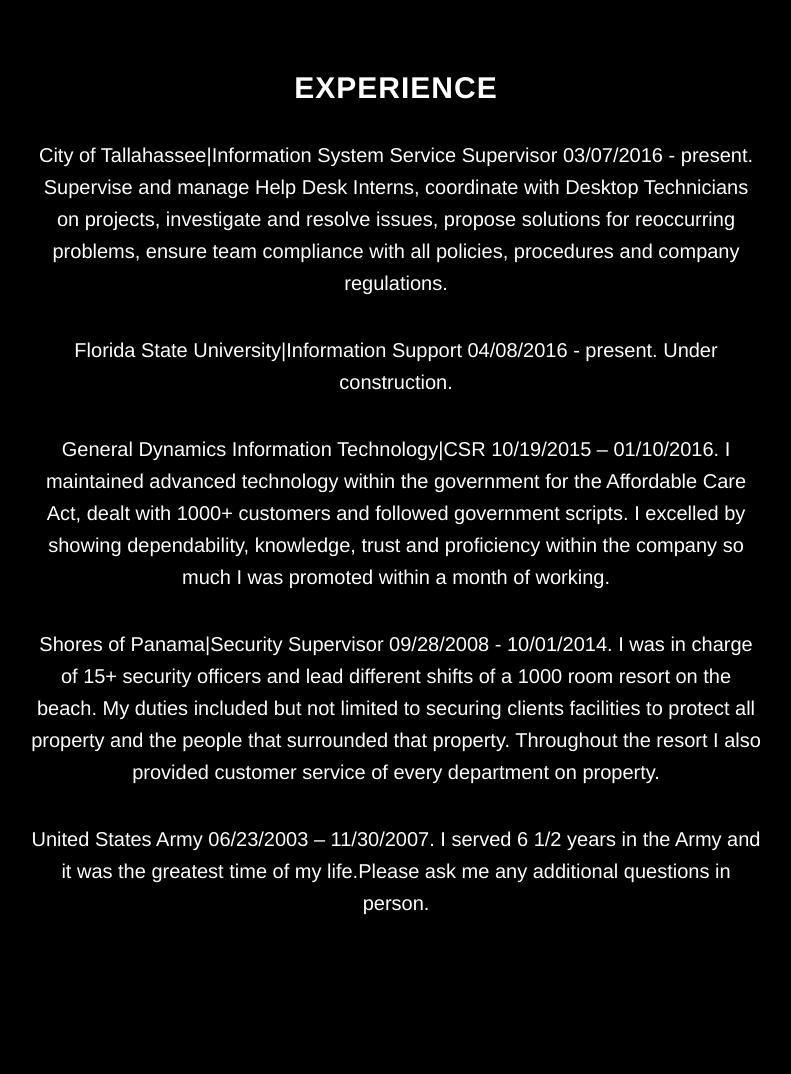
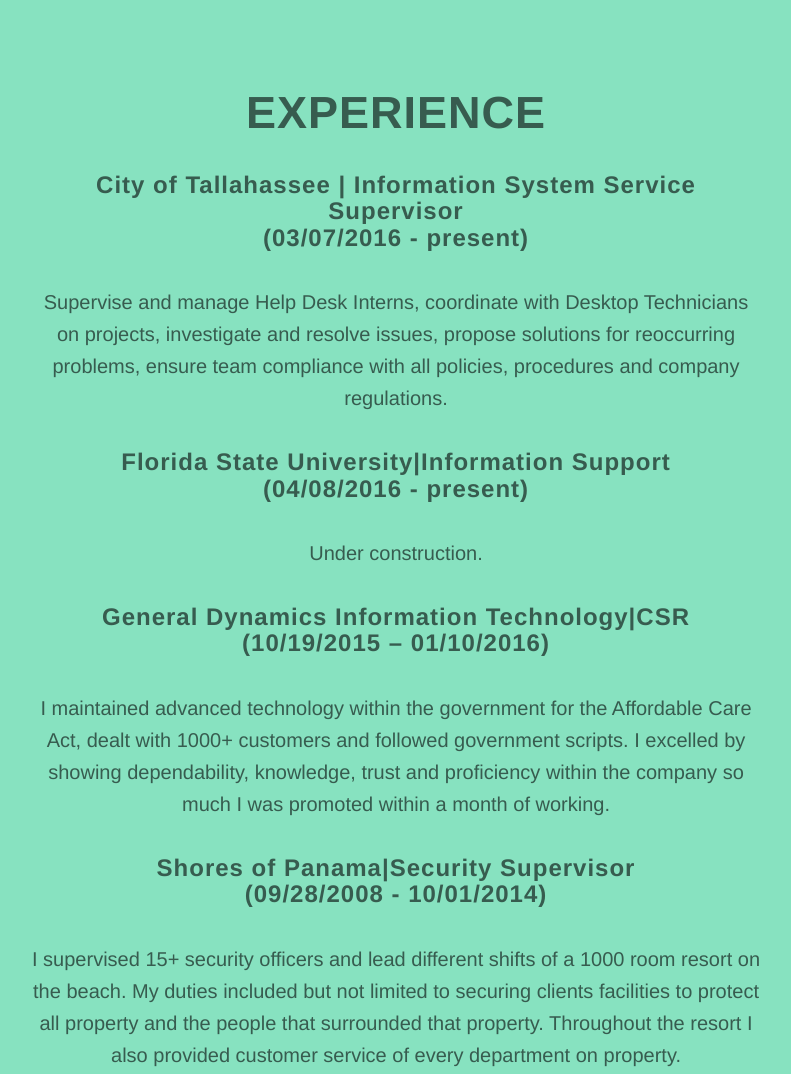
Before and after one commit to zd10c/zd10c.github.io, a plain HTML site: page index.html in a window 1280 px wide. Shown: the part 1720-2794 px from the top of the page, without its empty margins (244-1035 px from the left). Drawn offline with Linux system fonts and the light colour scheme; a web font is replaced by a local one.

Commit message:
updated information

```diff
--- a/css/grayscale.css
+++ b/css/grayscale.css
@@ -3,6 +3,17 @@
  * Code licensed under the Apache License v2.0.
  * For details, see http://www.apache.org/licenses/LICENSE-2.0.
  */
+#about{
+     background-color: #42DCA3;
+     color: #1C5C45;
+}
+#download{
+      background-color: #87E2C0;
+      color: #375C4F;
+}
+#pendergast{
+       background-color: #1C5C45;
+}
 
 body {
     width: 100%;
@@ -19,7 +30,6 @@ html {
 
 h1,
 h2,
-h3,
 h4,
 h5,
 h6 {
@@ -29,7 +39,15 @@ h6 {
     font-weight: 700;
     letter-spacing: 1px;
 }
-
+h2 {
+     font-size: 45px;
+}
+h3 {
+    margin: 0 0 35px;
+    font-family: Montserrat,"Helvetica Neue",Helvetica,Arial,sans-serif;
+    font-weight: 700;
+    letter-spacing: 1px;
+}
 p {
     margin: 0 0 25px;
     font-size: 20px;
@@ -179,7 +197,8 @@ a:focus {
     }
 
     .intro .intro-body .brand-heading {
-        font-size: 100px;
+        font-size:
+         100px;
     }
 
     .intro .intro-body .intro-text {
@@ -268,7 +287,7 @@ a:focus {
 .download-section {
     width: 100%;
     padding: 50px 0;
-    color: #fff;
+
     background: <--url(../img/downloads-bg.jpg) no-repeat center center scroll;-->
     background-color: #000;
     -webkit-background-size: cover;
--- a/index.html
+++ b/index.html
@@ -110,18 +110,19 @@
             <div class="container">
                 <div class="col-lg-8 col-lg-offset-2">
                     <h2>Experience</h2>
-                    <p>City of Tallahassee|Information System Service Supervisor 03/07/2016 - present. Supervise and manage Help Desk Interns, coordinate with Desktop Technicians on projects, investigate and resolve issues, propose solutions for reoccurring problems, ensure team compliance with all policies, procedures and company regulations. <p>
-                    <p>Florida State University|Information Support 04/08/2016 - present. Under construction.<p>
-                    <p>General Dynamics Information Technology|CSR 10/19/2015 – 01/10/2016. I maintained advanced technology within the government for the Affordable Care Act, dealt with 1000+ customers and followed government scripts. I excelled by showing dependability, knowledge, trust and proficiency within the company so much I was promoted within a month of working.<p>
-                    <p>Shores of Panama|Security Supervisor 09/28/2008 - 10/01/2014. I was in charge of 15+ security officers and lead different shifts of a 1000 room resort on the beach. My duties included but not limited to securing clients facilities to protect all property and the people that surrounded that property. Throughout the resort I also provided customer service of every department on property.</p>
-                    <p>United States Army 06/23/2003 – 11/30/2007. I served 6 1/2 years in the Army and it was the greatest time of my life.Please ask me any additional questions in person.</p>
+                    <h3>City of Tallahassee | Information System Service Supervisor<br/>(03/07/2016 - present)</h3>
+                    <p>Supervise and manage Help Desk Interns, coordinate with Desktop Technicians on projects, investigate and resolve issues, propose solutions for reoccurring problems, ensure team compliance with all policies, procedures and company regulations. <p>
+                    <h3>Florida State University|Information Support<br/>(04/08/2016 - present) </h3> <p> Under construction.</p>
+                    <h3>General Dynamics Information Technology|CSR<br/>(10/19/2015 – 01/10/2016) </h3> <p> I maintained advanced technology within the government for the Affordable Care Act, dealt with 1000+ customers and followed government scripts. I excelled by showing dependability, knowledge, trust and proficiency within the company so much I was promoted within a month of working.</p>
+                    <h3>Shores of Panama|Security Supervisor<br/>(09/28/2008 - 10/01/2014) </h3> <p> I supervised 15+ security officers and lead different shifts of a 1000 room resort on the beach. My duties included but not limited to securing clients facilities to protect all property and the people that surrounded that property. Throughout the resort I also provided customer service of every department on property.</p>
+                    <h3>United States Army<br/>(06/23/2003 – 11/30/2007) </h3> <p> I served 6 1/2 years in the Army and it was the greatest time of my life.Please ask me any additional questions in person.</p>
                     <!--<a href="http://startbootstrap.com/template-overviews/grayscale/" class="btn btn-default btn-lg">Visit Download Page</a>-->
                 </div>
             </div>
         </div>
     </section>
 
-    <section id="download" class="content-section text-center">
+    <section id="andrew" class="content-section text-center">
         <div class="download-section">
             <div class="container">
                 <div class="col-lg-8 col-lg-offset-2">
@@ -141,6 +142,10 @@
                 </div>
             </div>
         </div>
+    </section>
+
+    <section id="pendergast" class="content-section text-center">
+      <a href="resume/Resume.docx" class="btn btn-default btn-lg">Click here to see my resume.</a>
     </section>
 
     <!-- Contact Section -->
```
Also changed, not shown: 1 other file.
